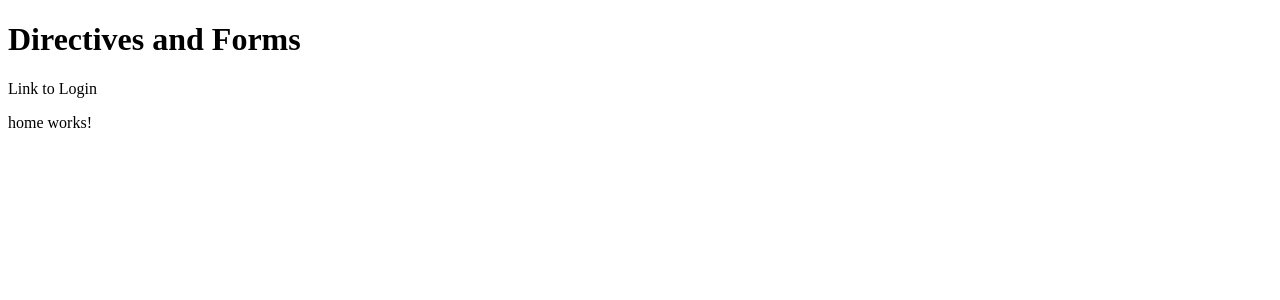
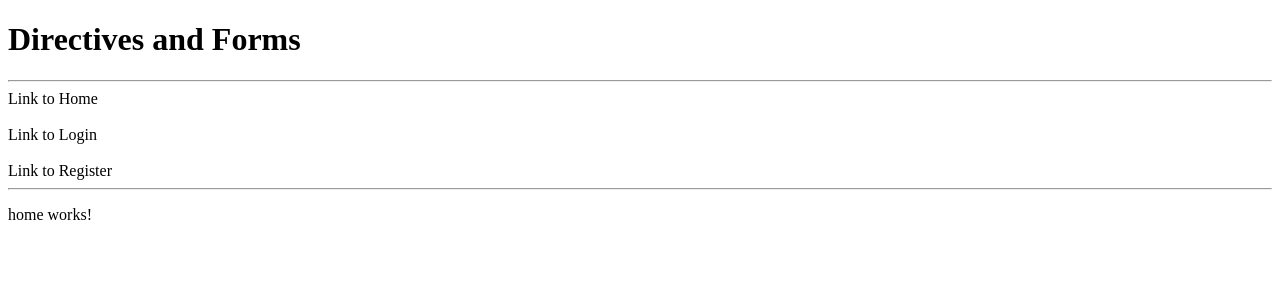
Before and after one commit to DeyanaNikolova/Angular-june-2023, an Angular app in the folder directives-and-forms/directives-and-forms/: page /home in a window 1280 px wide. Shown: the top 300 px of the page. Built offline with nearby package versions, Linux system fonts and the light colour scheme.

Commit message:
Add links to home and register

```diff
--- a/directives-and-forms/directives-and-forms/src/app/app.component.html
+++ b/directives-and-forms/directives-and-forms/src/app/app.component.html
@@ -1,5 +1,11 @@
 <div appHighlightOnMove>
   <h1>Directives and Forms</h1>
 </div>
-<span appMyRouterLink="/login">Link to Login</span>
+<hr />
+<div appMyRouterLink="/home">Link to Home</div>
+<br />
+<div appMyRouterLink="/login">Link to Login</div>
+<br />
+<div appMyRouterLink="/register">Link to Register</div>
+<hr />
 <router-outlet />
```
